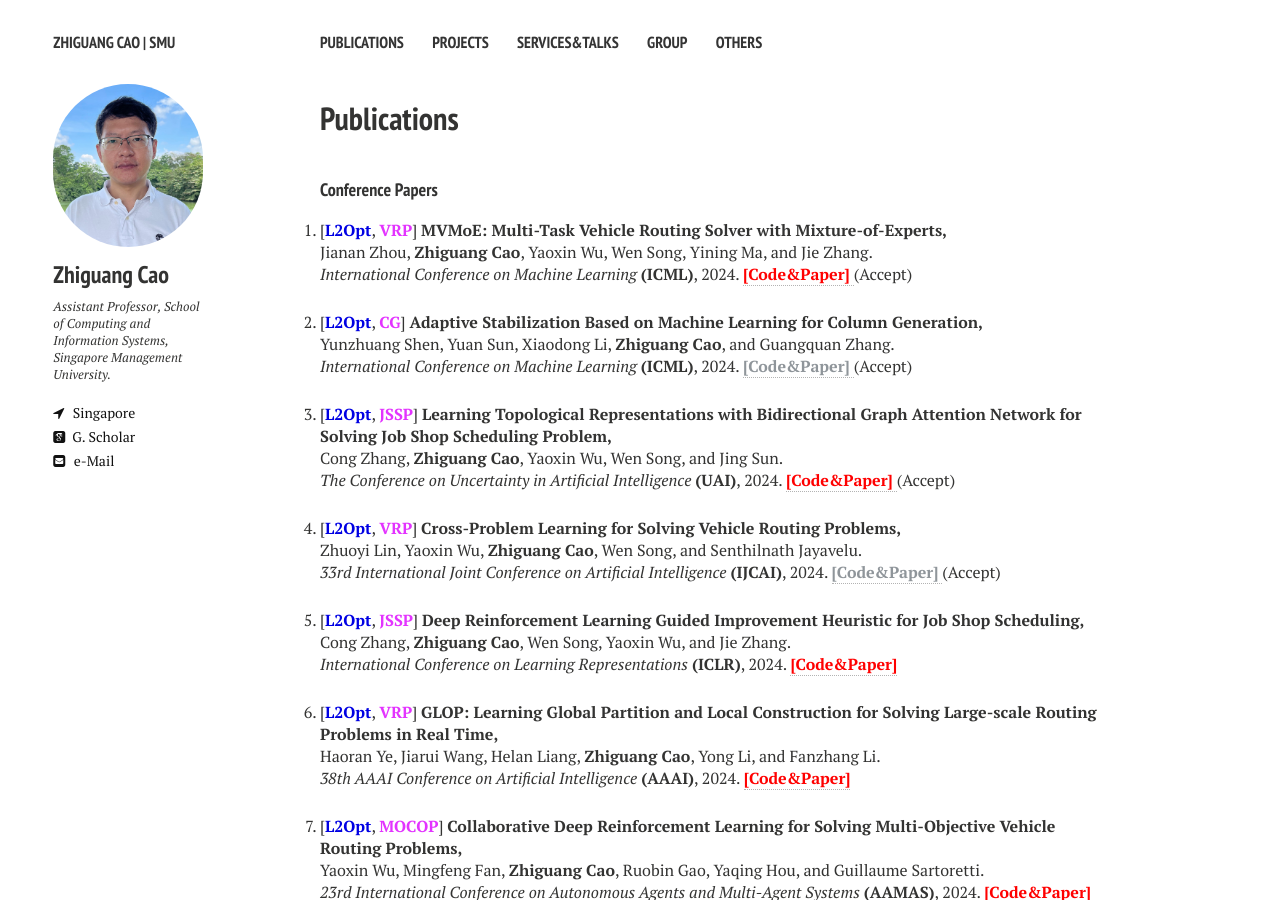
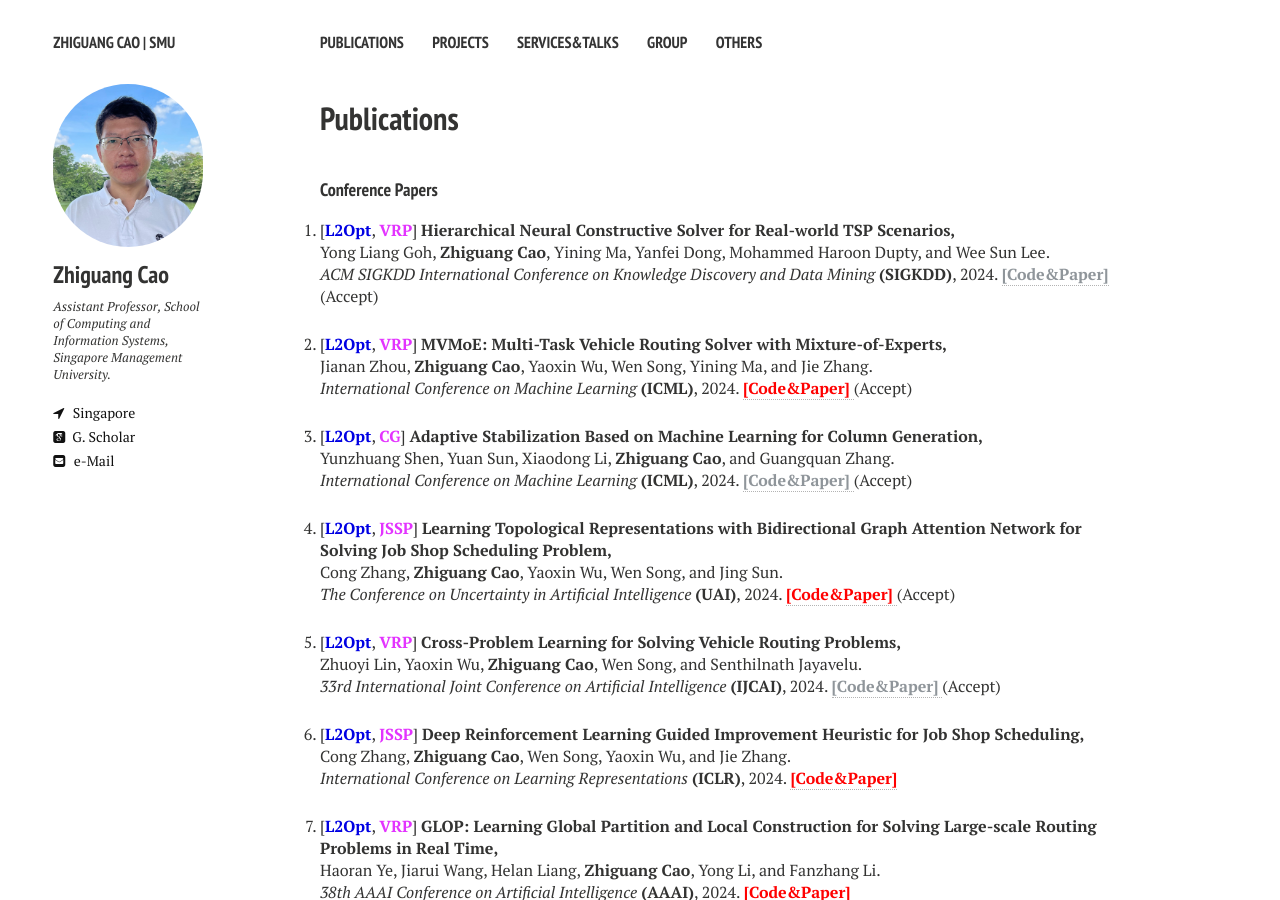
Before and after one commit to zhiguangcaosg/zhiguangcaosg.github.io, a Jekyll site: the page built from publications.md, in a window 1280 px wide and 900 px high. Built offline with Jekyll 4.4.1, drawn with Linux system fonts in a browser that asks for light colours; nearby versions of some CDN libraries.

Commit message:
Update publications.html

```diff
--- a/_layouts/publications.html
+++ b/_layouts/publications.html
@@ -89,6 +89,14 @@ div.bibtex pre { font-size: 75%; overflow: auto;  width: 100%; padding: 0em 0em;
 
     <!-- Item: Caelles2016 -->
 <ol style="padding-left:0px;">
+
+<li>
+<p>
+[<font color="#0000E3"><b>L2Opt</b></font>, <font color="#E333FF"><b>VRP</b></font>] <b>Hierarchical Neural Constructive Solver for Real-world TSP Scenarios,</b>
+<br> Yong Liang Goh, <b>Zhiguang Cao</b>, Yining Ma, Yanfei Dong, Mohammed Haroon Dupty, and Wee Sun Lee.<br>
+<i>ACM SIGKDD International Conference on Knowledge Discovery and Data Mining</i> <b>(SIGKDD)</b>, 2024. <a href="https://zhiguangcaosg.github.io/publications/"> <font color="#8F959A"><b>[Code&Paper]</b> </font></a> (Accept)
+</p>
+</li>
 
 <li>
 <p>
```
